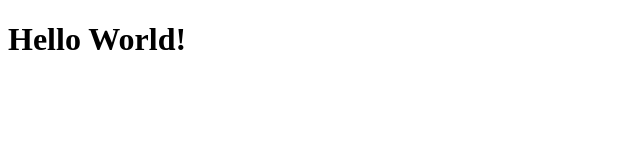
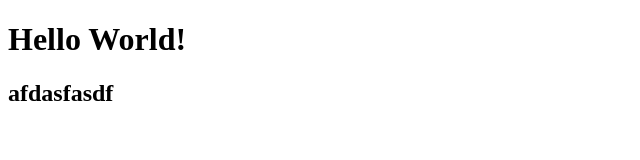
Before and after one commit to DiMo17/Project, a plain HTML site: page index.html in a window 1280 px wide. Shown: the whole page, without its empty margins (0-640 px from the left). Drawn offline with Linux system fonts and the light colour scheme.

Commit message:
index.html mod

```diff
--- a/index.html
+++ b/index.html
@@ -9,6 +9,7 @@
 
 <body>
     <h1>Hello World!</h1>
+    <h2>afdasfasdf</h2>
 </body>
 
 </html>
```
